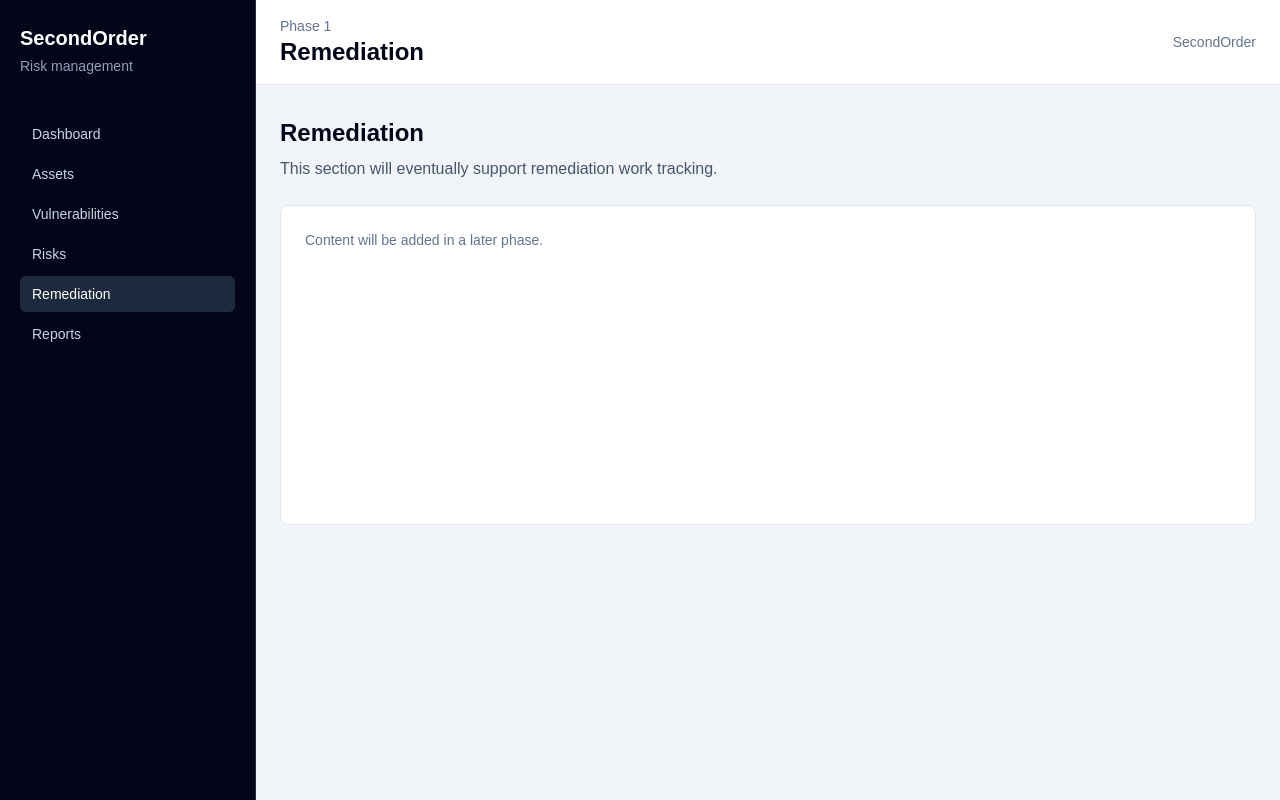
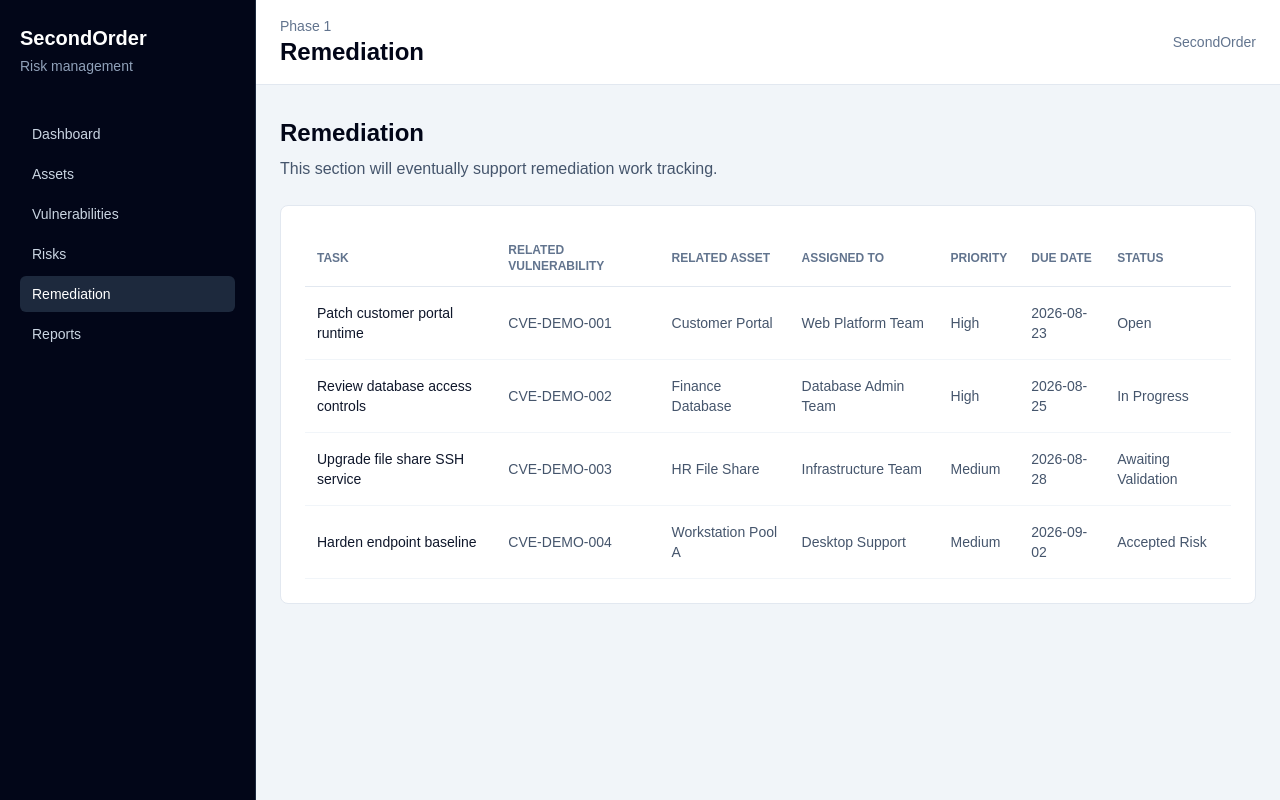
Before and after one commit to dsm-labs/secondorder, a Next.js app: page /remediation in a window 1280 px wide. Built offline with nearby package versions, Linux system fonts and the light colour scheme.

Commit message:
Add Remediation table

```diff
--- a/src/app/remediation/page.tsx
+++ b/src/app/remediation/page.tsx
@@ -1,4 +1,43 @@
 import PageSection from "@/components/page-section";
+
+const remediationTasks = [
+  {
+    task: "Patch customer portal runtime",
+    relatedVulnerability: "CVE-DEMO-001",
+    relatedAsset: "Customer Portal",
+    assignedTo: "Web Platform Team",
+    priority: "High",
+    dueDate: "2026-08-23",
+    status: "Open"
+  },
+  {
+    task: "Review database access controls",
+    relatedVulnerability: "CVE-DEMO-002",
+    relatedAsset: "Finance Database",
+    assignedTo: "Database Admin Team",
+    priority: "High",
+    dueDate: "2026-08-25",
+    status: "In Progress"
+  },
+  {
+    task: "Upgrade file share SSH service",
+    relatedVulnerability: "CVE-DEMO-003",
+    relatedAsset: "HR File Share",
+    assignedTo: "Infrastructure Team",
+    priority: "Medium",
+    dueDate: "2026-08-28",
+    status: "Awaiting Validation"
+  },
+  {
+    task: "Harden endpoint baseline",
+    relatedVulnerability: "CVE-DEMO-004",
+    relatedAsset: "Workstation Pool A",
+    assignedTo: "Desktop Support",
+    priority: "Medium",
+    dueDate: "2026-09-02",
+    status: "Accepted Risk"
+  }
+];
 
 export default function RemediationPage() {
   return (
@@ -6,7 +45,56 @@ export default function RemediationPage() {
       title="Remediation"
       subtitle="This section will eventually support remediation work tracking."
     >
-      Content will be added in a later phase.
+      <div className="overflow-x-auto">
+        <table className="min-w-[900px] w-full border-collapse text-left">
+          <thead>
+            <tr className="border-b border-slate-200">
+              <th className="px-3 py-3 text-xs font-semibold uppercase text-slate-500">
+                Task
+              </th>
+              <th className="px-3 py-3 text-xs font-semibold uppercase text-slate-500">
+                Related Vulnerability
+              </th>
+              <th className="px-3 py-3 text-xs font-semibold uppercase text-slate-500">
+                Related Asset
+              </th>
+              <th className="px-3 py-3 text-xs font-semibold uppercase text-slate-500">
+                Assigned To
+              </th>
+              <th className="px-3 py-3 text-xs font-semibold uppercase text-slate-500">
+                Priority
+              </th>
+              <th className="px-3 py-3 text-xs font-semibold uppercase text-slate-500">
+                Due Date
+              </th>
+              <th className="px-3 py-3 text-xs font-semibold uppercase text-slate-500">
+                Status
+              </th>
+            </tr>
+          </thead>
+          <tbody>
+            {remediationTasks.map((task) => (
+              <tr className="border-b border-slate-100" key={task.task}>
+                <td className="px-3 py-4 font-medium text-slate-900">
+                  {task.task}
+                </td>
+                <td className="px-3 py-4 text-slate-600">
+                  {task.relatedVulnerability}
+                </td>
+                <td className="px-3 py-4 text-slate-600">
+                  {task.relatedAsset}
+                </td>
+                <td className="px-3 py-4 text-slate-600">
+                  {task.assignedTo}
+                </td>
+                <td className="px-3 py-4 text-slate-600">{task.priority}</td>
+                <td className="px-3 py-4 text-slate-600">{task.dueDate}</td>
+                <td className="px-3 py-4 text-slate-600">{task.status}</td>
+              </tr>
+            ))}
+          </tbody>
+        </table>
+      </div>
     </PageSection>
   );
 }
```
